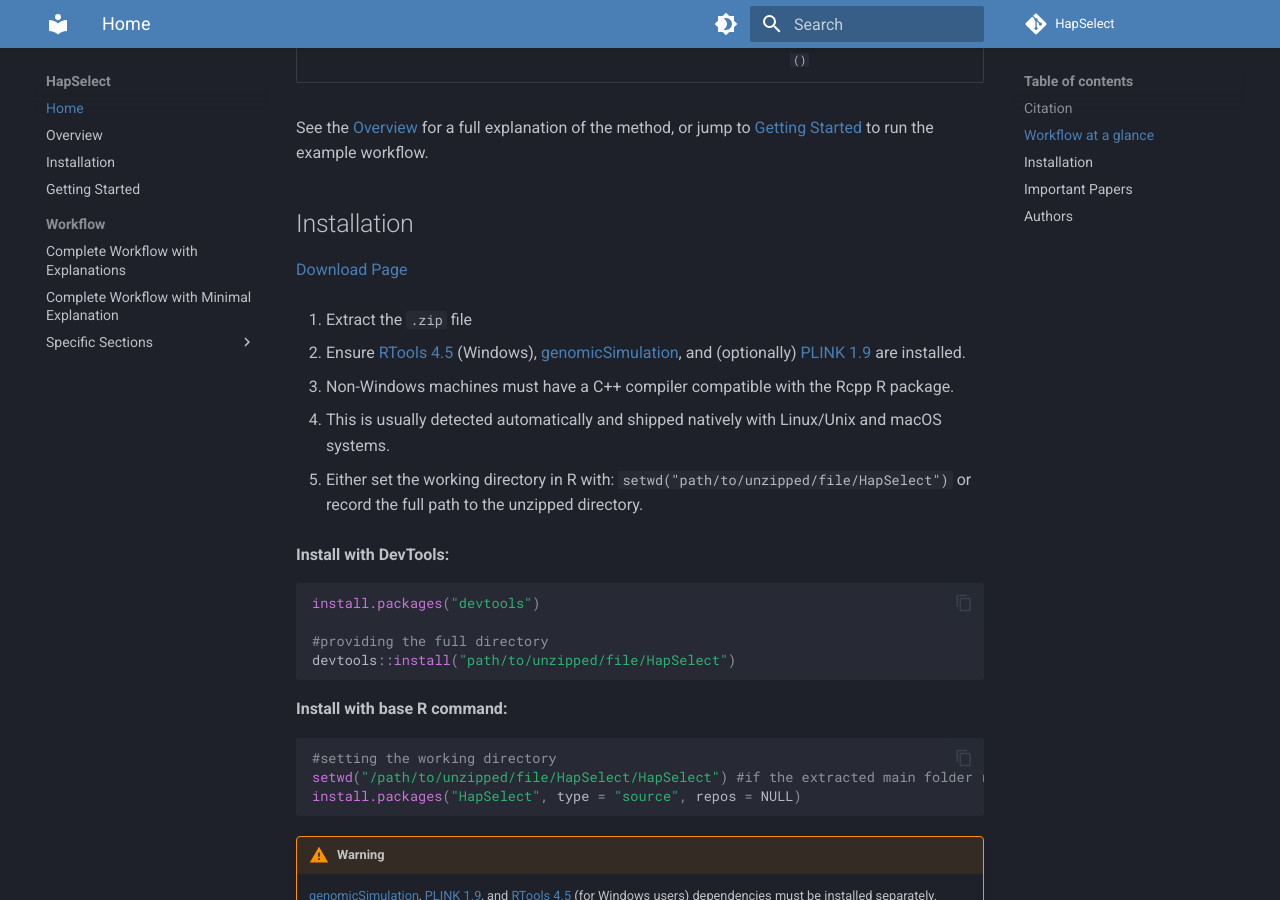
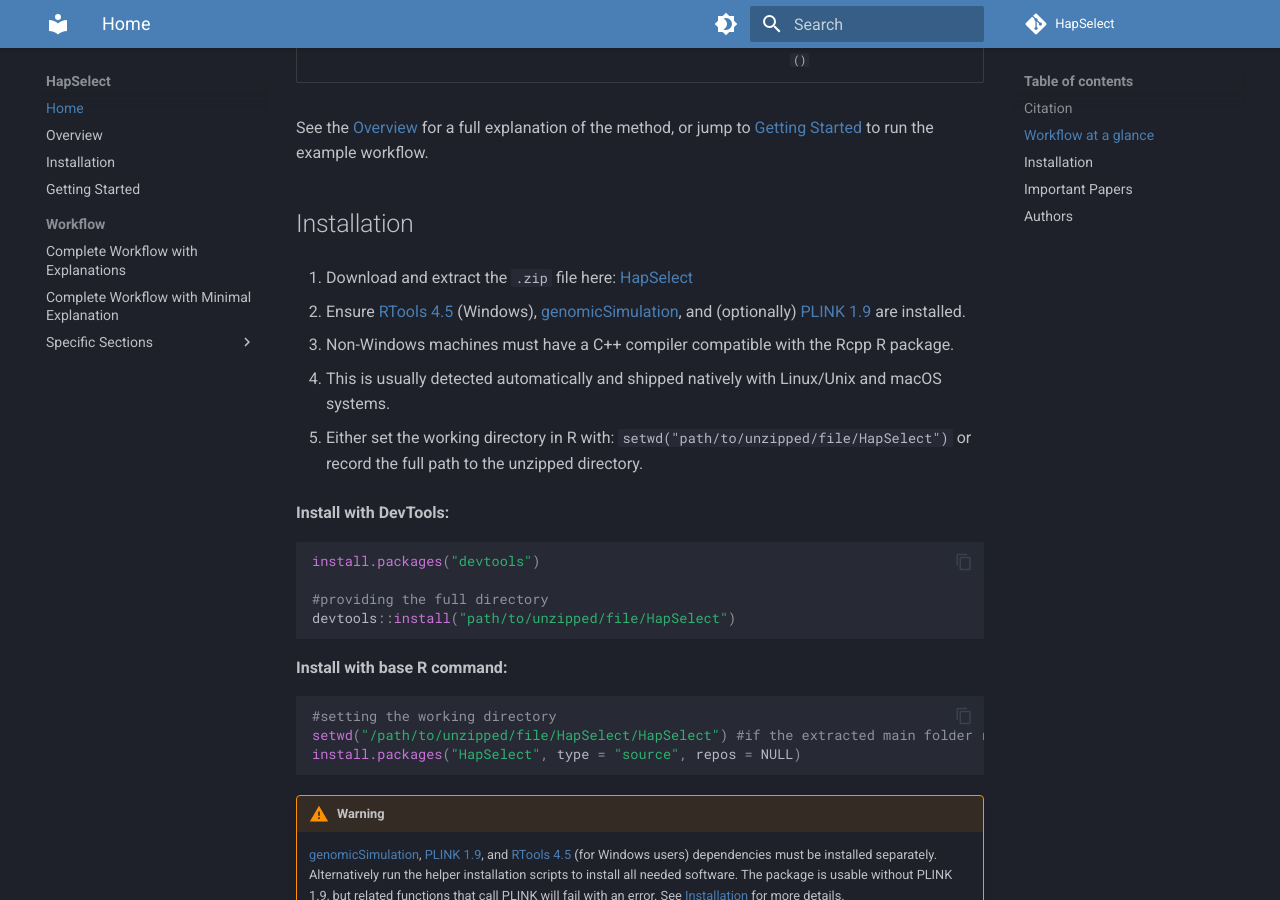
Before and after one commit to wrshf7/HapSelect-Docs, an MkDocs documentation site: the page built from docs/index.md, in a window 1280 px wide and 900 px high, scrolled down 1320 px. Built offline with MkDocs 1.6.1 and Material for MkDocs 9.7.7, drawn with Linux system fonts in a browser that asks for light colours; comment, search, counter and statistics services are not loaded.

Commit message:
Update index.md

```diff
--- a/docs/index.md
+++ b/docs/index.md
@@ -27,9 +27,7 @@ See the [Overview](overview.md) for a full explanation of the method, or jump to
 
 ## Installation
 
-[Download Page](https://github.com/wrshf7/HapSelect/releases/tag/1.0.0)
-
-1. Extract the `.zip` file
+1. Download and extract the `.zip` file here: [HapSelect](https://github.com/wrshf7/HapSelect/releases/)
 
 2. Ensure [RTools 4.5](https://cran.r-project.org/bin/windows/Rtools/rtools45/rtools.html) (Windows), [genomicSimulation](https://github.com/vllrs/genomicSimulation), and (optionally) [PLINK 1.9](https://www.cog-genomics.org/plink/) are installed.
    - Non-Windows machines must have a C++ compiler compatible with the Rcpp R package.
```
